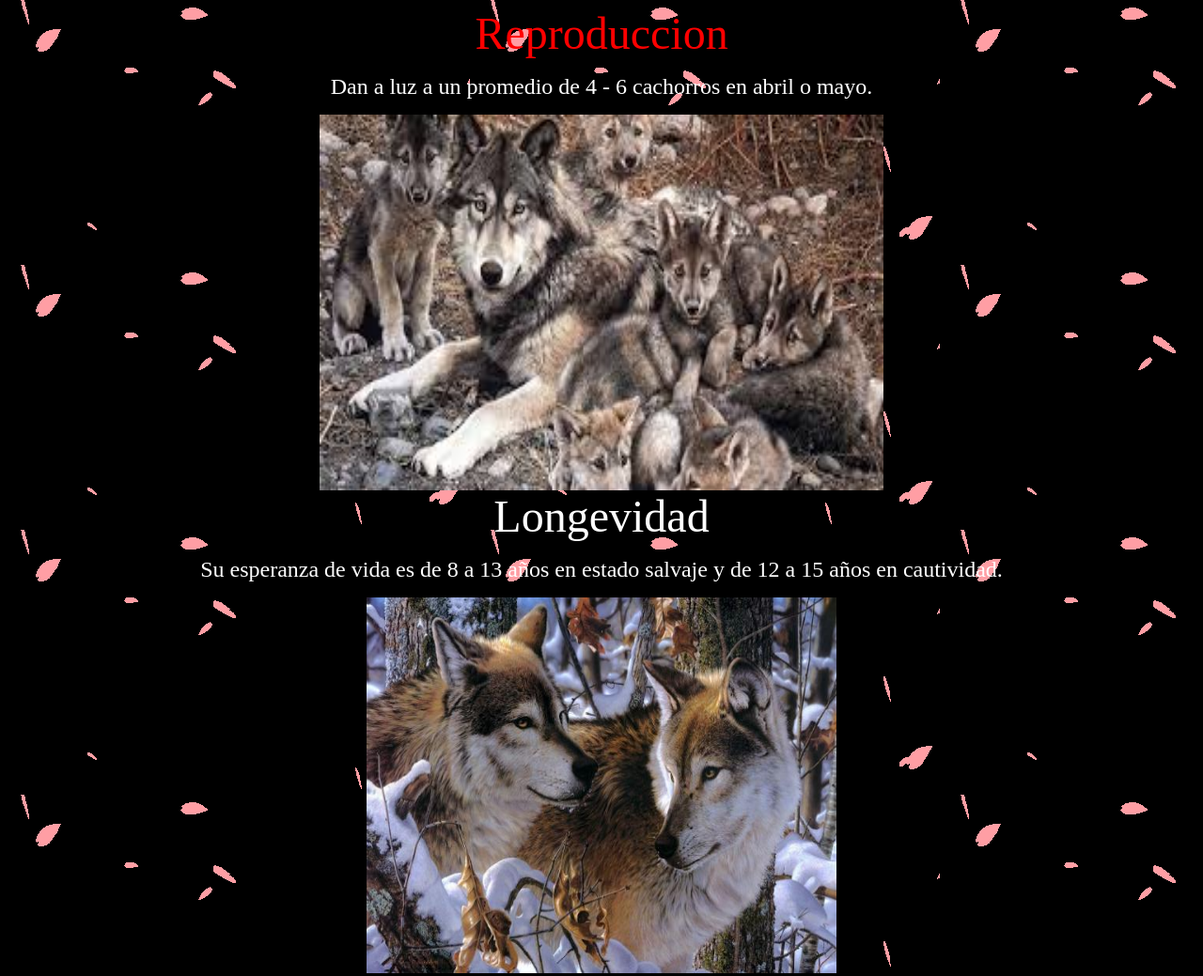
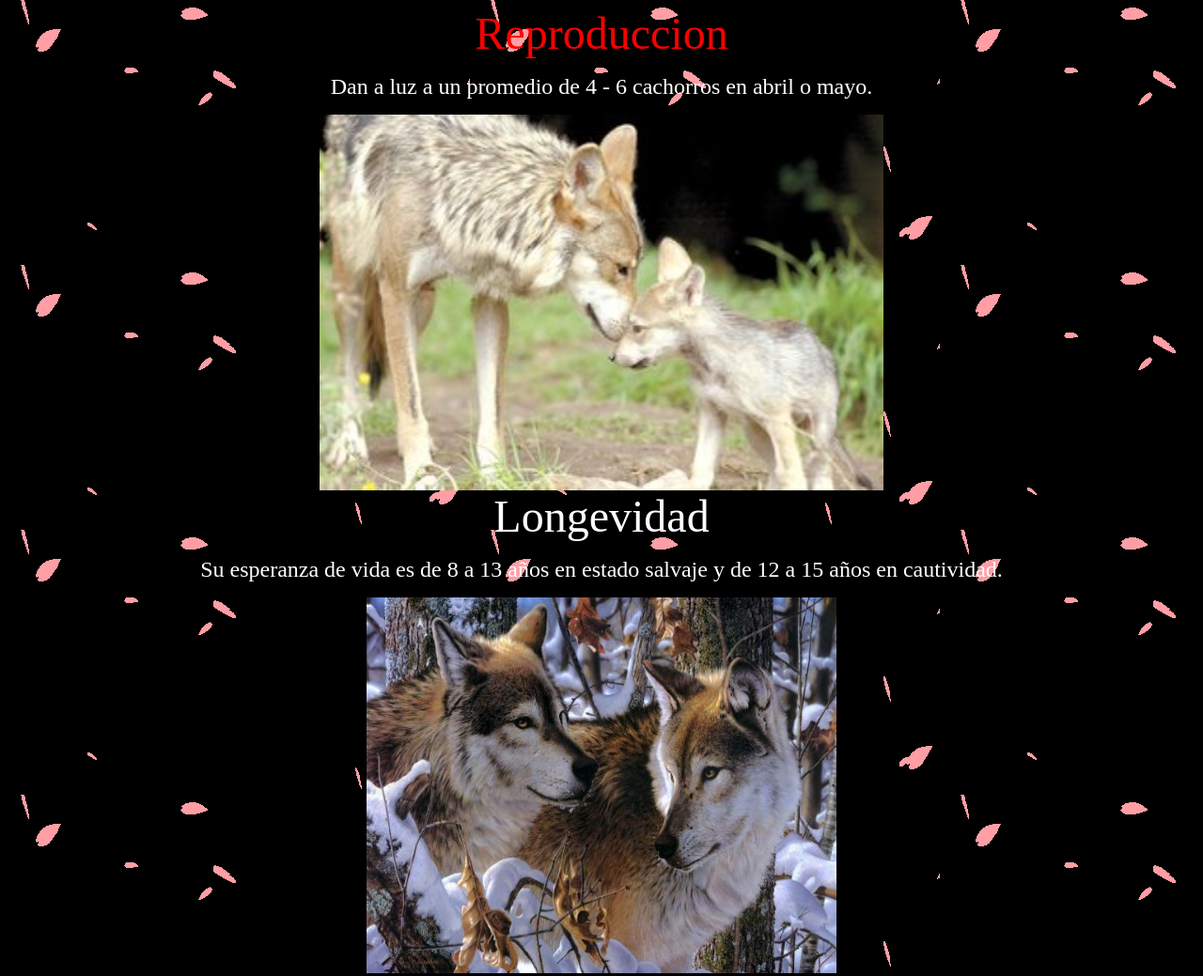
Before and after one commit to codehunters2012/Proyectofinal, a plain HTML site: page Reproduccion.html in a window 1280 px wide. Shown: the whole page at 94% size. Drawn offline with Linux system fonts and the light colour scheme.

Commit message:
Update Reproduccion.html

```diff
--- a/Reproduccion.html
+++ b/Reproduccion.html
@@ -15,7 +15,7 @@ Dan a luz a un promedio de 4 - 6 cachorros en abril o mayo.
 </font>
 </p>
 </center>
-<center><img src="reproduccion.jpg" width="600" height="400"><br></center>
+<center><img src="loboysucria.jpg" width="600" height="400"><br></center>
 <font color="white" face="Tw Cen MT Condensed Extra Bold"size="7">
 <center>Longevidad</center>
 </font>
```
